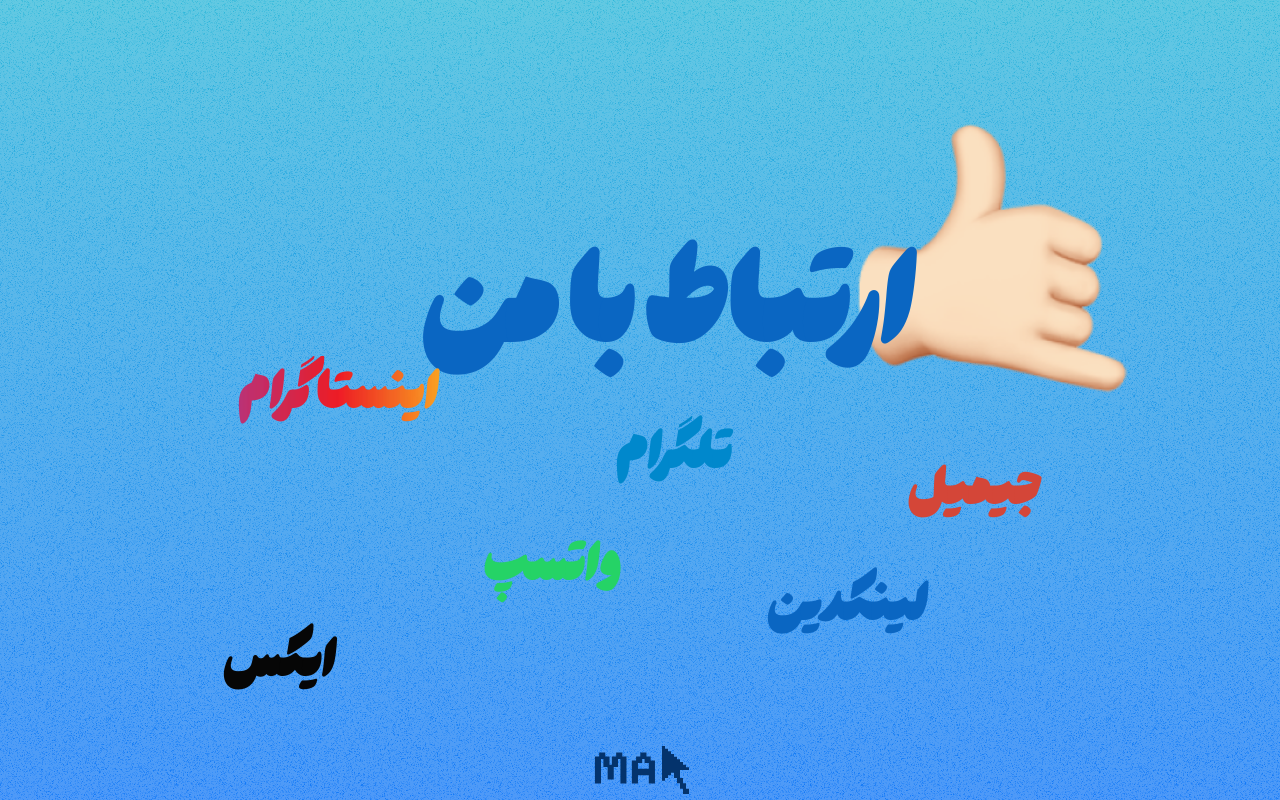
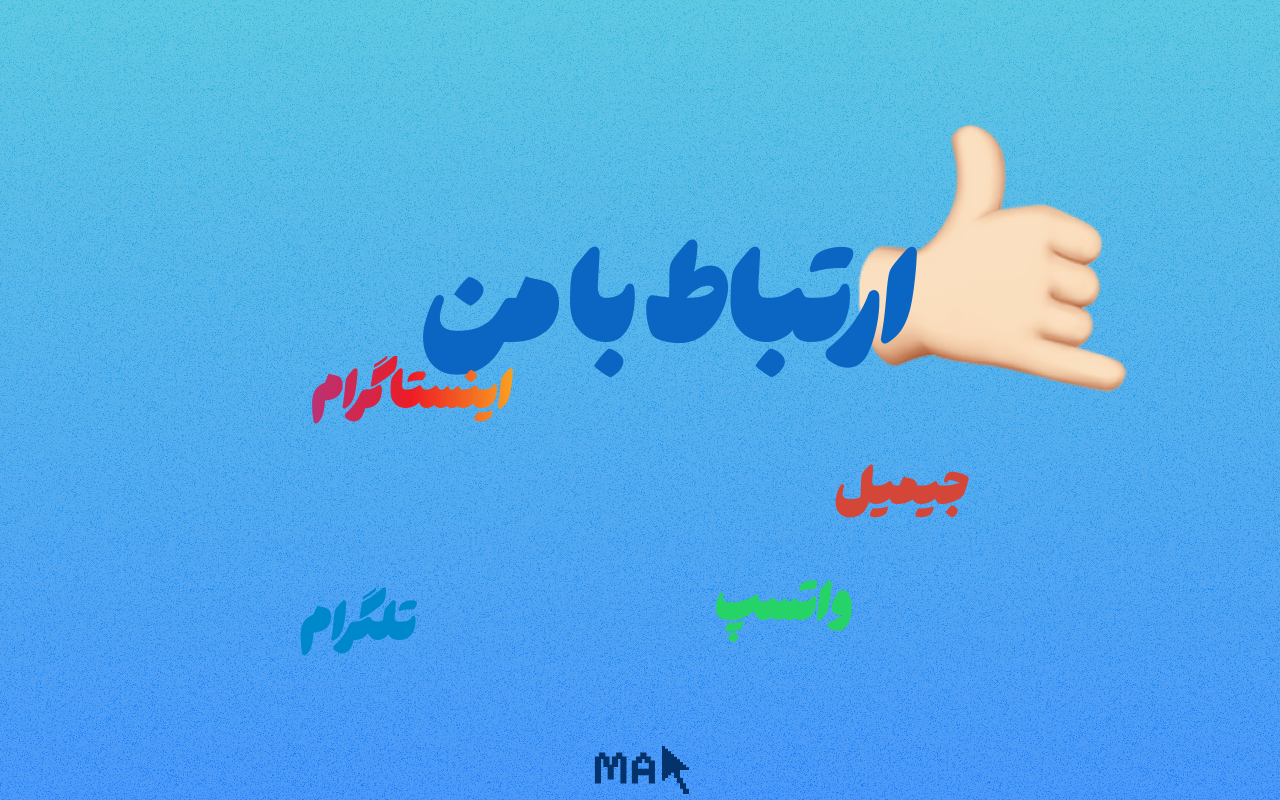
Before and after one commit to abolfazlj10/richHavij, a Next.js app: page / in a window 1280 px wide. Shown: the part 1600-2400 px from the top of the page. Built offline with nearby package versions, Linux system fonts and the light colour scheme.

Commit message:
add links to tag social media.

```diff
--- a/app/page.js
+++ b/app/page.js
@@ -59,14 +59,12 @@ export default function Home() {
         </div>
         <div className='socialMediaLinks'>
           <div className='containerLinks'>
-            <div className='text-[#D44638] mt-14'>جیمیل</div>
-            <div className='text-[#0088CC] mt-5'>تلگرام</div>
-            <div className='instagramLink -mt-10'>اینستاگرام</div>
+            <div className='text-[#D44638] mt-14'><a href='mailto:mowjarman@gmail.com'>جیمیل</a></div>
+            <div className='instagramLink -mt-10'><a href='https://www.instagram.com/mowjarman'>اینستاگرام</a></div>
           </div>
           <div className='containerLinks'>
-            <div className='text-[#0A66C2] mr-32'>لینکدین</div>
-            <div className='text-[#25D366] -mt-10'>واتسپ</div>
-            <div className='text-[#060606] mt-14'>ایکس</div>
+            <div className='text-[#25D366] mr-32'><a href='https://wa.me/+9058618858'>واتسپ</a></div>
+            <div className='text-[#0088CC] mt-5'><a href='https://t.me/MowjArman'>تلگرام</a></div>
           </div>
         </div>
         <div className='flex justify-center'><a href='https://mehdi-arman-s-project.vercel.app/'><img src='./desginer.svg'/></a></div>
```
